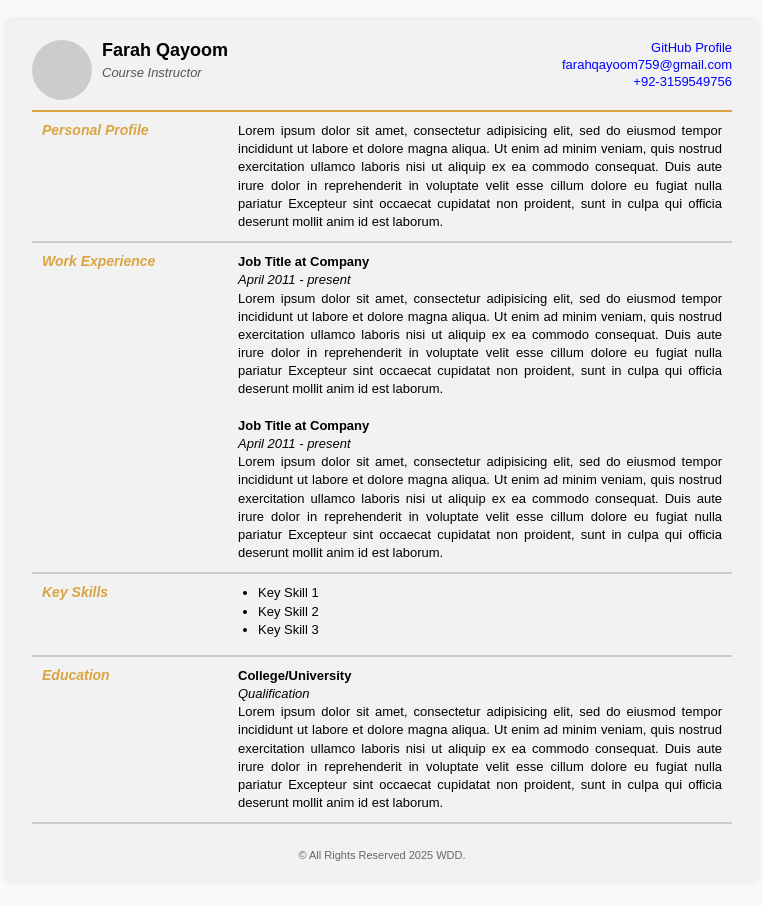
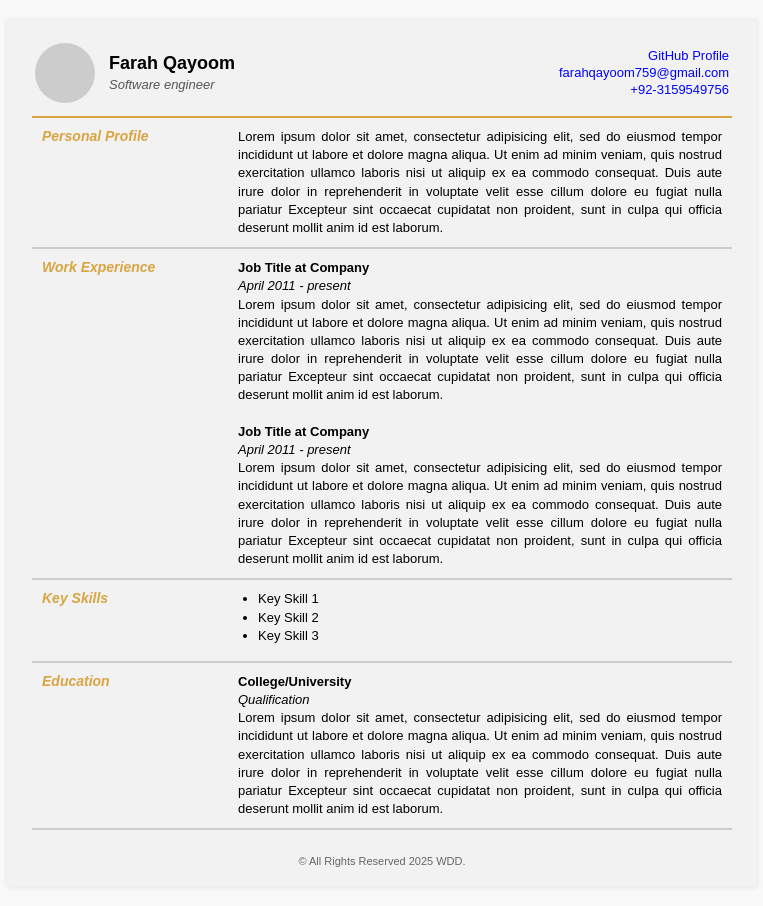
Before and after one commit to Farah-Qayoom/Web-Design-And-Development-Lab, a plain HTML site: page cv.html in a window 1280 px wide. Shown: the whole page, without its empty margins (258-1021 px from the left). Drawn offline with Linux system fonts and the light colour scheme.

Commit message:
Add files via upload

```diff
--- a/cv.html
+++ b/cv.html
@@ -1,4 +1,3 @@
-
 <!DOCTYPE html>
 <html lang="en">
 <head>
@@ -18,19 +17,6 @@
       margin: 20px auto;
       padding: 20px 25px;
       box-shadow: 0 0 6px rgba(0,0,0,0.1);
-    }
-
-    .header {
-      display: flex;
-      justify-content: space-between;
-      align-items: flex-start; /* important change */
-      flex-wrap: nowrap;
-      margin-bottom: 10px;
-    }
-
-    .profile-info {
-      display: flex;
-      align-items: flex-start;
     }
 
     .profile-pic {
@@ -57,7 +43,6 @@
     .contact {
       text-align: right;
       font-size: 13px;
-      flex-shrink: 0;
     }
 
     .contact a {
@@ -131,21 +116,25 @@
 
   <div class="container">
 
-    <!-- Header -->
-    <div class="header">
-      <div class="profile-info">
+    <!-- Header using table layout -->
+    <table style="width: 100%; margin-bottom: 10px;">
+      <tr>
+        <td style="width: 70px;">
           <div class="profile-pic"></div>
+        </td>
+        <td style="text-align: left;">
           <div class="name-title">
             <div><strong>Farah Qayoom</strong></div>
-          <div><em>Course Instructor</em></div>
+            <div><em>Software engineer</em></div>
           </div>
-      </div>
-      <div class="contact">
+        </td>
+        <td class="contact" style="text-align: right;">
           <a href="https://github.com/Farah-Qayoom/Web-Design-And-Development-Lab" target="_blank">GitHub Profile</a>
           <a href="mailto:farahqayoom759@gmail.com">farahqayoom759@gmail.com</a>
           <a href="tel:+92-3159549756">+92-3159549756</a>
-      </div>
-    </div>
+        </td>
+      </tr>
+    </table>
 
     <div class="divider"></div>
 
```
Lines whose indentation alone changed are shown as unchanged.
